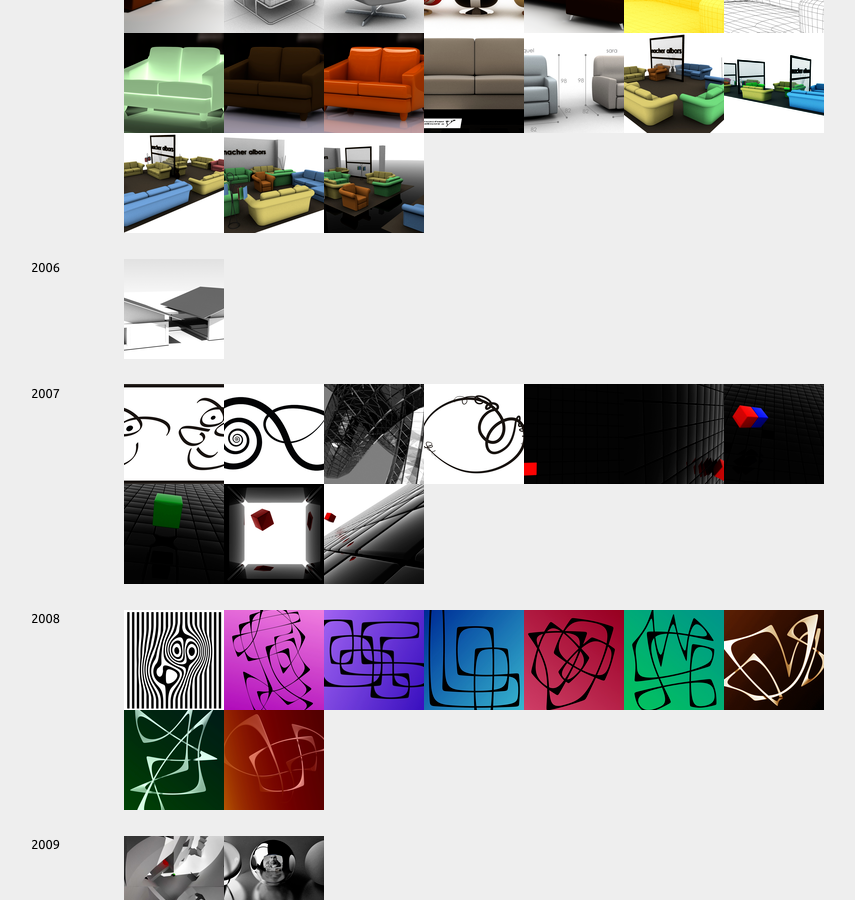
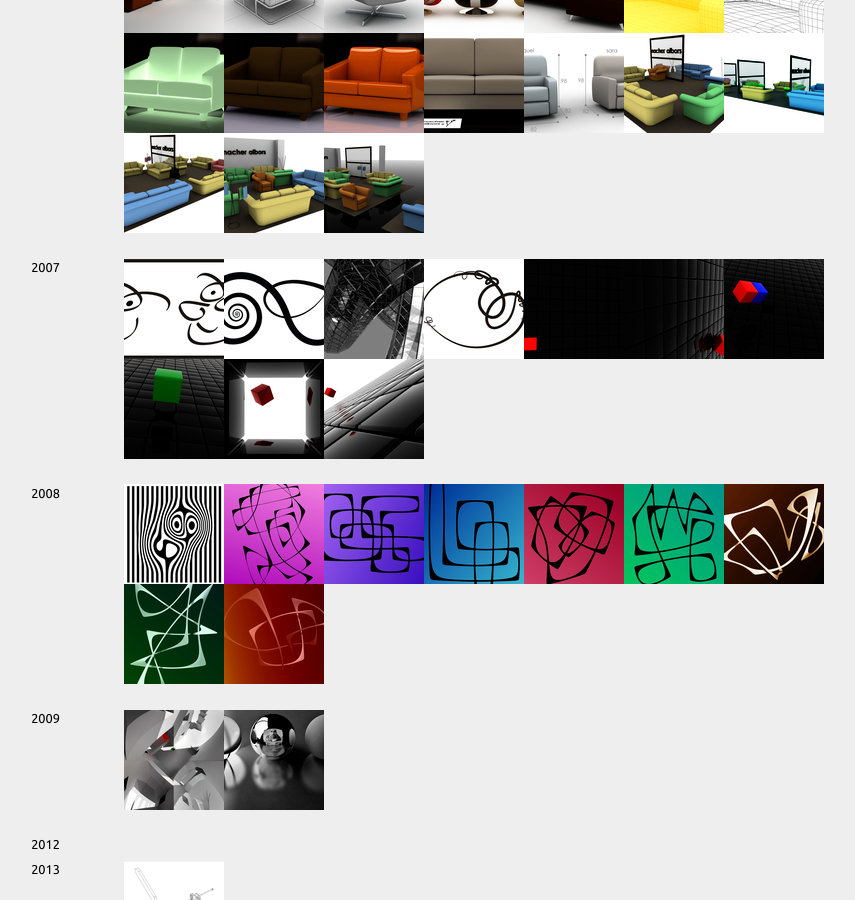
Before and after one commit to javimixet/javimixet.github.io, a Jekyll site: the page built from portfolio.md, in a window 1280 px wide and 900 px high, scrolled down 633 px. Shown: the whole window, without its empty margins (196-1051 px from the left). Built offline with Jekyll 4.4.1, drawn with Linux system fonts in a browser that asks for light colours.

```diff
--- a/portfolio.md
+++ b/portfolio.md
@@ -47,13 +47,13 @@
 </a>{% endif %}{% endfor %}
 </div>
 
-### 2006
+<!-- ### 2006
 
 <div id="thumbs">
 {% for image in site.static_files %}{% if image.path contains '/images/mostra/06' %}<a href="{{ site.baseurl }}{{ image.path }}" target="_blank">
 <span class="w3-hover-opacity" style="background-image:url('{{ site.baseurl }}/images/thumbs/thumb_{{ image.name | remove: image.extname }}.png');"></span>
 </a>{% endif %}{% endfor %}
-</div>
+</div> -->
 
 ### 2007
 
```
Also changed, not shown: index.md (+3 -1 lines).
